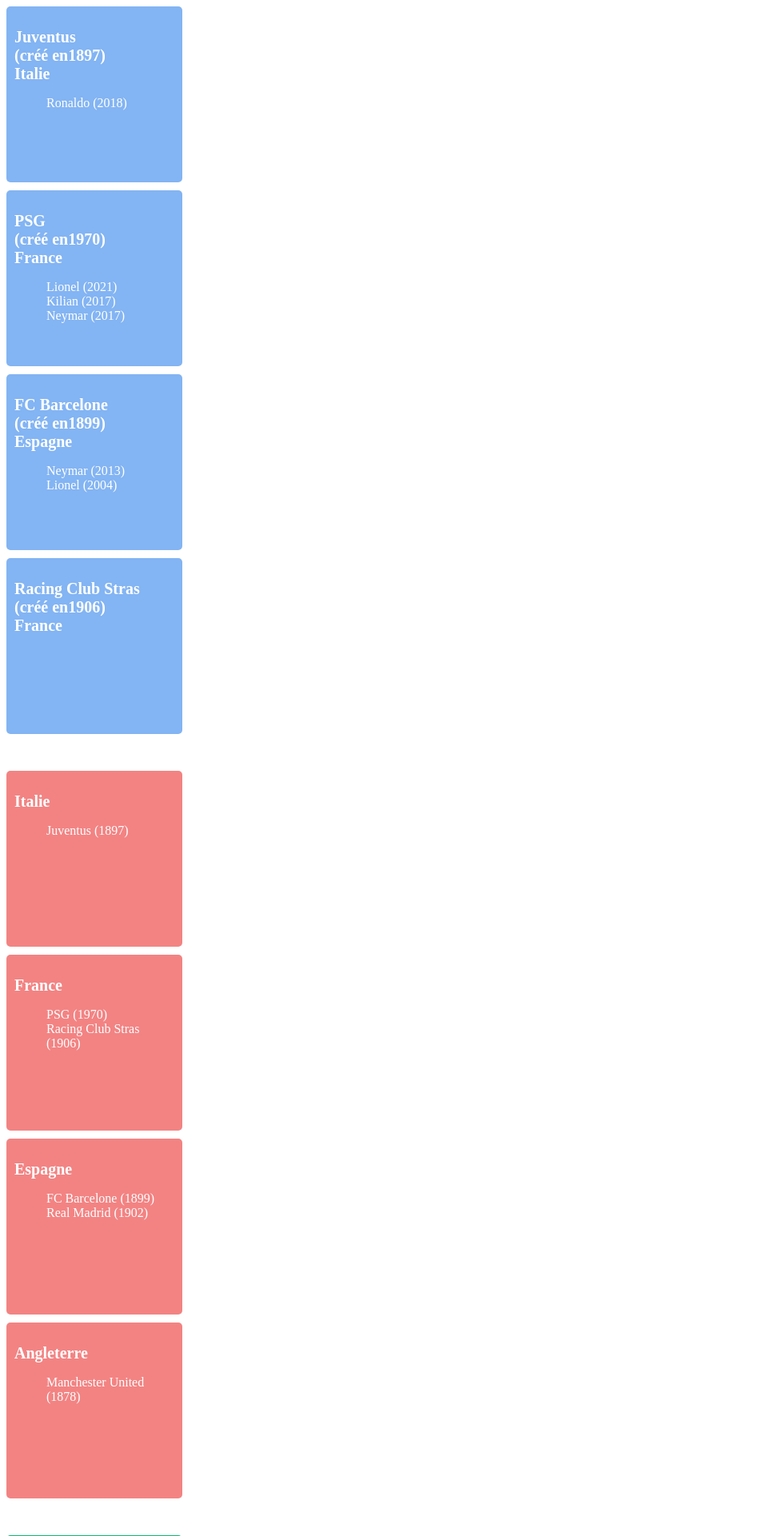
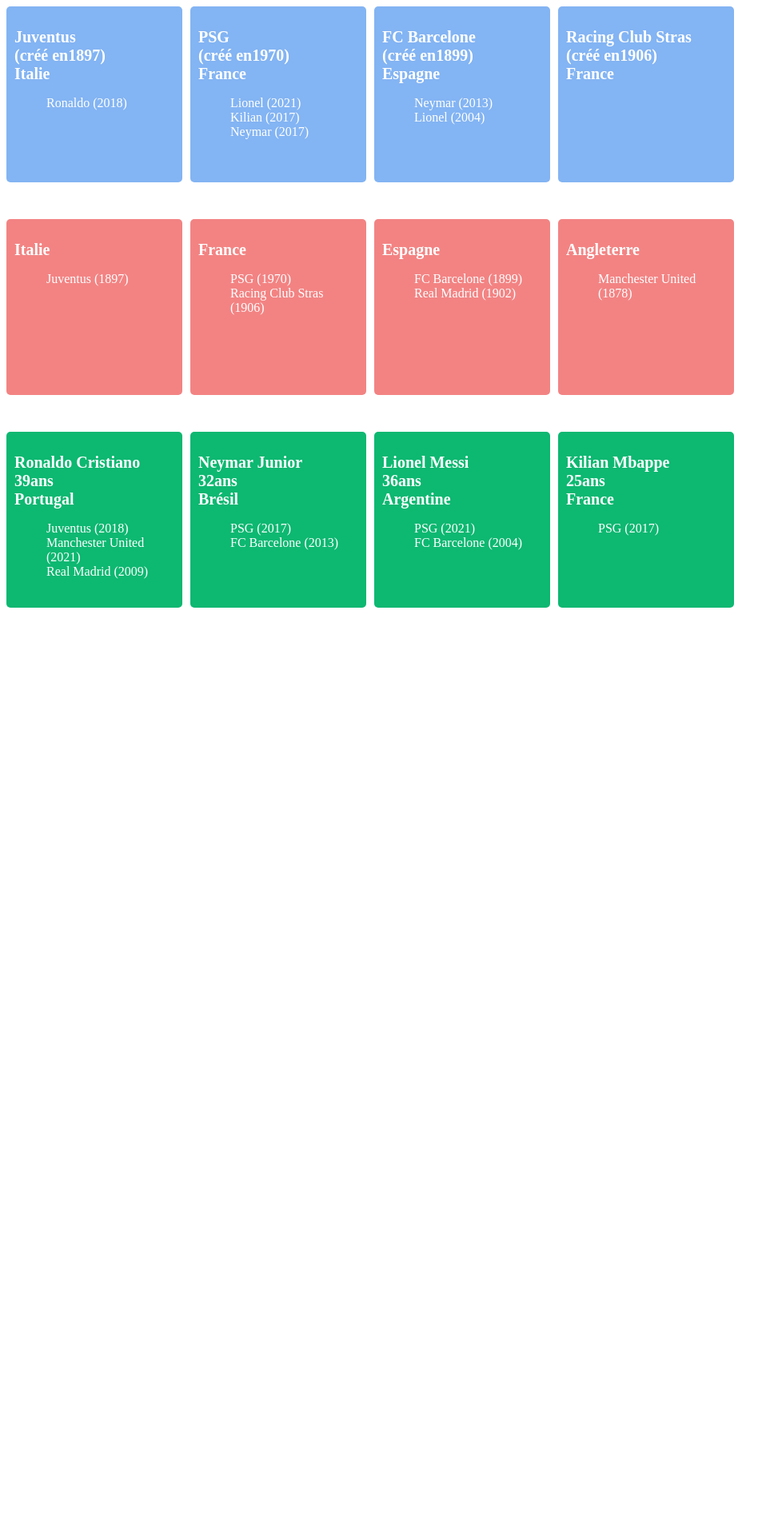
Before and after one commit to Hafida3412/POO_Football, a PHP site: page / in a window 1280 px wide. Shown: the top 1921 px of the page at 80% size, without its empty margins (0-973 px from the left). After the commit the page ends 760 px from the top, so only its background shows below. Run offline with PHP 8.4, Linux system fonts and the light colour scheme.

Commit message:
styles.css mise en page display flex

```diff
--- a/classes/Equipe.php
+++ b/classes/Equipe.php
@@ -73,7 +73,7 @@ public function addContrat(Contrat $contrat){
 
 //Affichage des joueurs d'une équipe:
 public function afficherJoueurs(){
-    $result = "<div class='card'><h2> ". $this. "<br>".$this->getPays()."</h2><ul>"; //Rajout du pays
+    $result = "<div class='card blue'><h2> ". $this. "<br>".$this->getPays()."</h2><ul>"; //Rajout du pays
     foreach($this->contrats as $contrat){
     $result .= "<li>".$contrat->getJoueur()->getNom()." (". $contrat->getAnnee_debut_saison().")"."</li>";
     }
--- a/classes/Joueur.php
+++ b/classes/Joueur.php
@@ -86,7 +86,7 @@ public function addContrat(Contrat $contrat){
 
 //Affichage des équipes d'un joueur
 public function afficherEquipes(){
-    $result = "<div class= 'card2'><h2> ". $this ."<br>". $this->getPays(). "</h2><ul>"; //Rajout du pays
+    $result = "<div class= 'card green'><h2> ". $this ."<br>". $this->getPays(). "</h2><ul>"; //Rajout du pays
     foreach($this->contrats as $contrat){
     $result .= "<li>".$contrat->getEquipe()->getNom()." (". $contrat->getAnnee_debut_saison().")"."</li>";
     }
--- a/classes/Pays.php
+++ b/classes/Pays.php
@@ -34,7 +34,7 @@ public function addEquipe(Equipe $equipe){
 
 //Tableau pour afficher les équipes d'un pays:
 public function afficherEquipes(){
-    $result = "<div class='card1'><h2> $this</h2><ul>";
+    $result = "<div class='card red'><h2> $this</h2><ul>";
     foreach($this->equipes as $equipe){
     $result .= "<li>".$equipe->getNom()." "."(".$equipe->getdateCreation()->format("Y").")"."</li>";
     }
--- a/index.php
+++ b/index.php
@@ -77,31 +77,47 @@ echo "<br>";*/
 ///////////////////////////////////////////////////////////////////////////////////////
 
 //AFFICHAGE DES JOUEURS D UNE EQUIPE//
-echo $Juventus->afficherJoueurs();
-echo $Psg->afficherJoueurs();
-echo $Barcelone->afficherJoueurs();
-echo $Rcs->afficherJoueurs();
+?>
+
+<div class="cards">
+    <?= $Juventus->afficherJoueurs(); ?>
+    <?= $Psg->afficherJoueurs(); ?>
+    <?= $Barcelone->afficherJoueurs(); ?>
+    <?= $Rcs->afficherJoueurs(); ?>
+</div>
+
+<?php
+
 /*echo $Manchester->afficherJoueurs();*/
 
 echo "<br>";
 echo "<br>";
 
 //AFFICHAGE DES EQUIPES D UN PAYS//
-echo $Italie->afficherEquipes();
-echo $France->afficherEquipes();
-echo $Espagne->afficherEquipes();
-echo $Angleterre->afficherEquipes();
+?>
+
+<div class="cards">
+    <?= $Italie->afficherEquipes(); ?>
+    <?= $France->afficherEquipes(); ?>
+    <?= $Espagne->afficherEquipes(); ?>
+    <?= $Angleterre->afficherEquipes(); ?>
+</div>
+<?php
 
 echo "<br>";
 echo "<br>";
 
 //AFFICHAGE DES EQUIPES D UN JOUEUR//
-echo $Ronaldo->afficherEquipes();
-echo $Neymar->afficherEquipes();
-echo $Messi->afficherEquipes();
-echo $Mbappe->afficherEquipes();
+?>
+
+<div class="cards">
+    <?= $Ronaldo->afficherEquipes(); ?>
+    <?= $Neymar->afficherEquipes(); ?>
+    <?= $Messi->afficherEquipes(); ?>
+    <?= $Mbappe->afficherEquipes(); ?>
+</div>
+<?php
 
 ?>
-
 </body>
 </html>
--- a/styles.css
+++ b/styles.css
@@ -1,9 +1,12 @@
 
+.cards{
+    display: flex;
+    gap: 10px;
+}
 
 .card{
     border: 1px solid none;
     border-radius: 5px;
-    background-color: #83b4f3;
     padding: 10px;
     margin-bottom: 10px;
     width: 200px;
@@ -11,25 +14,16 @@
 
 }
 
-.card1{
-    border: 1px solid none;
-    border-radius: 5px;
-    background-color: #f38383;
-    padding: 10px;
-    margin-bottom: 10px;
-    width: 200px;
-    height: 200px;
+.card.blue {
+    background-color: #83b4f3;
 }
 
-.card2{
-    border: 1px solid none;
-    border-radius: 5px;
+.card.red{
+    background-color: #f38383;
+}
+
+.card.green{
     background-color: #0db871;
-    padding: 10px;
-    margin-bottom: 10px;
-    width: 200px;
-    height: 200px;
-
 }
 
 li{
```
